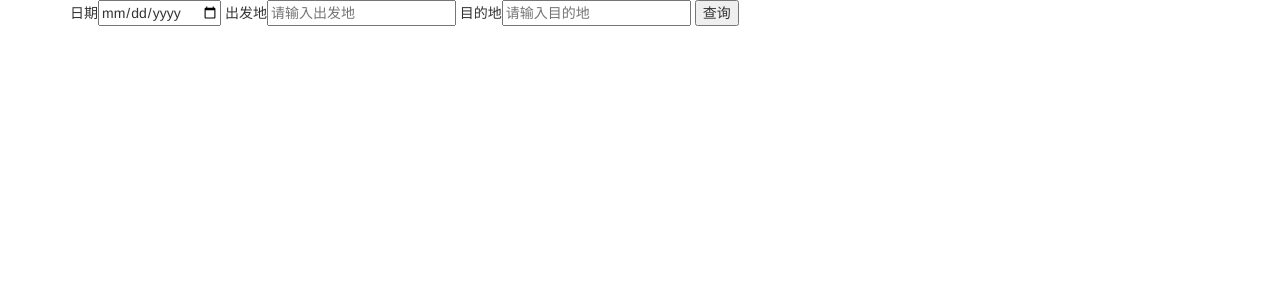
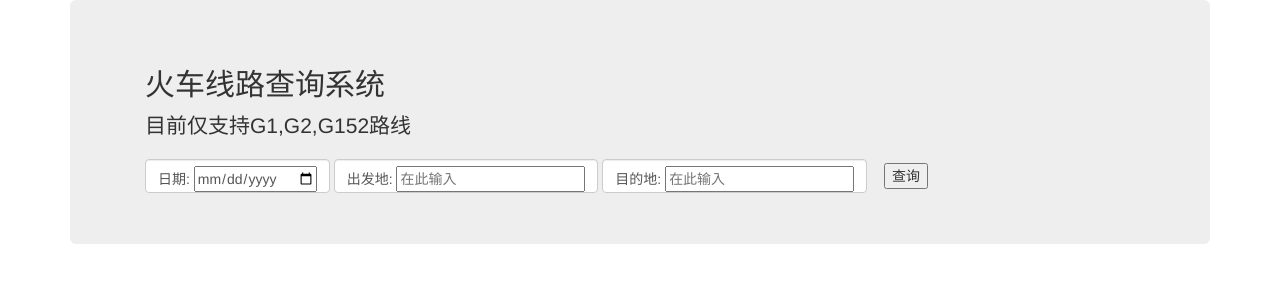
Before and after one commit to reno9/SEU-SE-2020, a Flask app: page / in a window 1280 px wide. Shown: the top 300 px of the page. Run offline with Flask 2, Linux system fonts and the light colour scheme; parts of the project's set-up code (start-up, migrations or seed data) failed here and were passed over; some libraries are stand-ins or nearby versions.

Commit message:
Update index.html

```diff
--- a/周春鹏+阶段1/App/templates/index.html
+++ b/周春鹏+阶段1/App/templates/index.html
@@ -8,24 +8,30 @@
 {% block title %}火车票查询首页{% endblock %}
 
 
-{% block body %}
-    <div class="container" >
-        <form class="form-inline" action="{{ url_for('blue.train_query') }}" method="post">
-            <div class="form-group">
-                <span>日期</span><input type="date" name="date" placeholder="选择查询日期">
-                <br>
+{% block content %}
+
+    <div class="container">
+        <div class="jumbotron">
+            <div class="container-fluid">
+                <div class="main-title-wrap-en">
+                    <h2 class="main-title">火车线路查询系统</h2>
+                    <p class="main-subtitle">目前仅支持G1,G2,G152路线</p>
+                </div>
+                <form class="form-inline" action="{{ url_for('blue.train_query') }}" method="post">
+                    <div class="form-control mb-2 mr-sm-2 origin">
+                        <span>日期: </span><input type="date" name="date" placeholder="">
+                    </div>
+                    <div class="form-control mb-2 mr-sm-2 origin">
+                        <span>出发地: </span><input type="text" name="add_depart" placeholder="在此输入" required="True">
+                    </div>
+                    <div class="form-control mb-2 mr-sm-2 destination">
+                        <span>目的地: </span><input type="text" name="add_arrive" placeholder="在此输入" required="True">
+                    </div>
+                    <div class="btn">
+                        <button type="submit">查询</button>
+                    </div>
+                </form>
             </div>
-            <div class="form-group">
-                <span>出发地</span><input type="text" name="add_depart" placeholder="请输入出发地">
-                <br>
-            </div>
-            <div class="form-group">
-                <span>目的地</span><input type="text" name="add_arrive" placeholder="请输入目的地">
-                <br>
-            </div>
-            <div class="form-group">
-                <button>查询</button>
-            </div>
-        </form>
+        </div>
     </div>
 {% endblock %}
```
